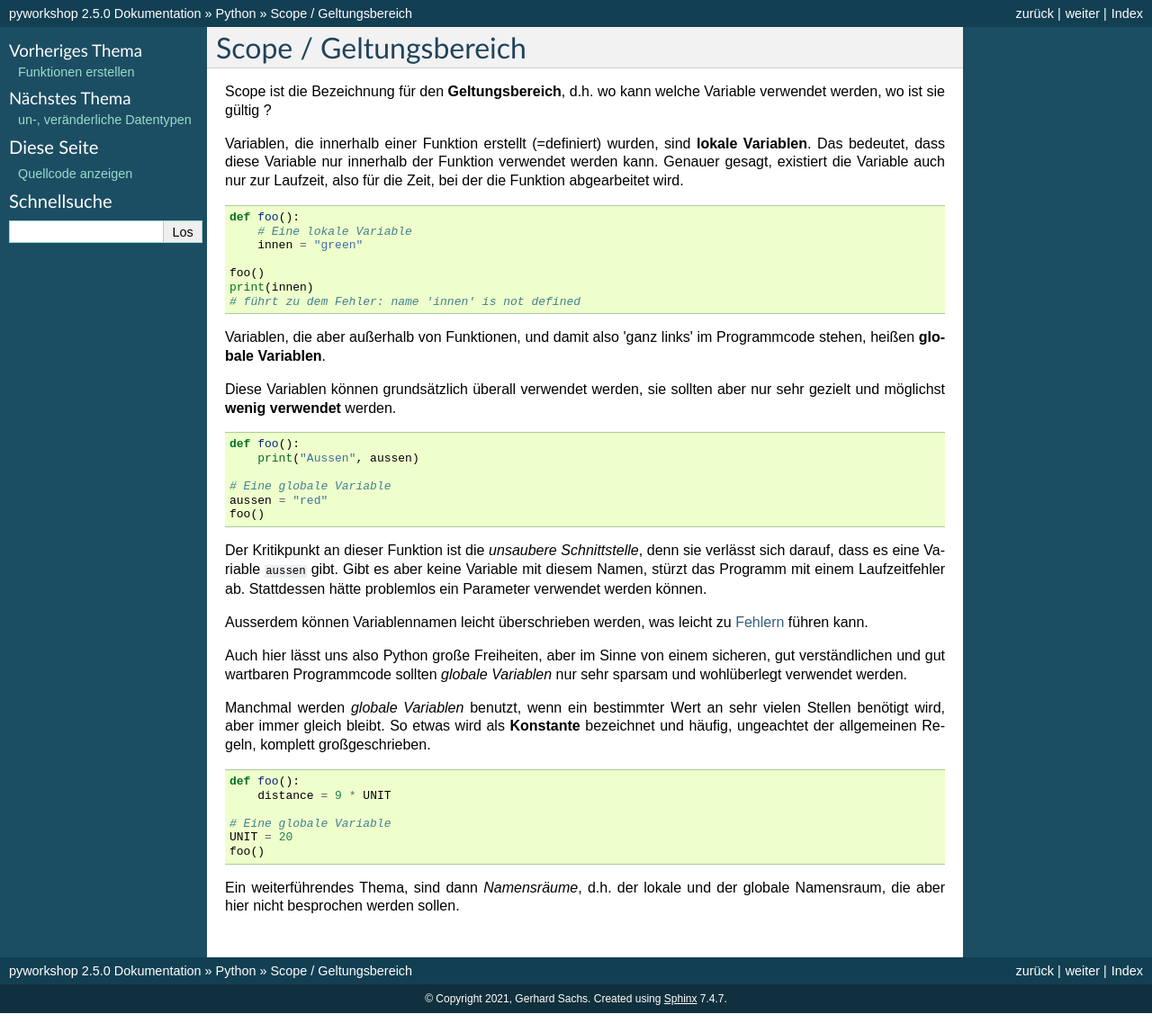
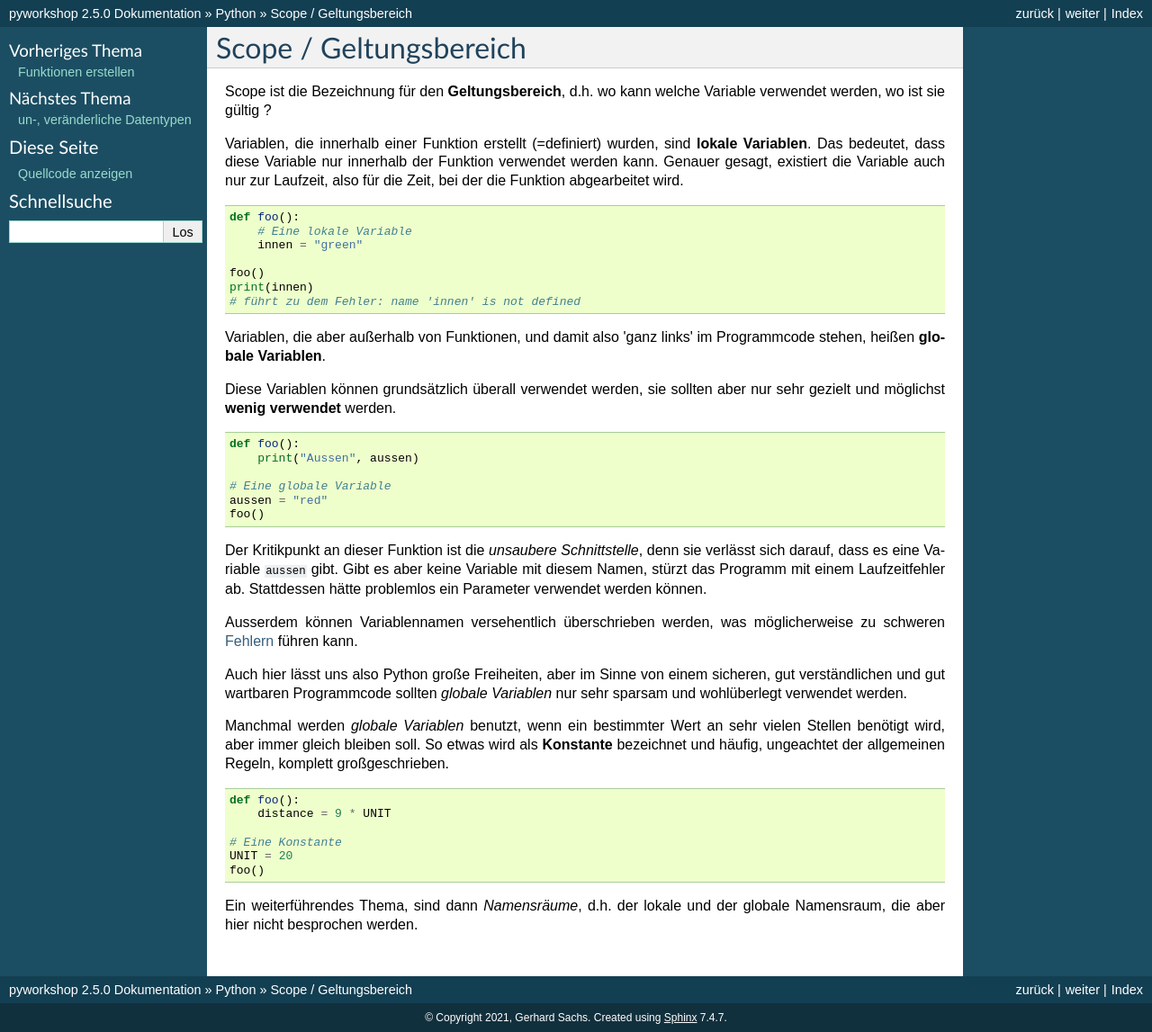
Before and after one commit to gerpark/pyworkshop, a Sphinx documentation site: the page built from docs/source/python/scope.rst, in a window 1280 px wide. Shown: the whole page at 90% size. Built offline with Sphinx 7.4.7, drawn with Linux system fonts in a browser that asks for light colours; before the commit the page ends 1126 px from its top, so only the background shows below that.

Commit message:
2.58 Nov25

```diff
--- a/docs/source/python/scope.rst
+++ b/docs/source/python/scope.rst
@@ -54,14 +54,14 @@ sich darauf, dass es eine Variable ``aussen`` gibt. Gibt es aber keine Variable
 stürzt das Programm mit einem Laufzeitfehler ab. Stattdessen hätte problemlos
 ein Parameter verwendet werden können.
 
-Ausserdem können Variablennamen leicht überschrieben werden, was leicht zu :ref:`Fehlern <py-vorsicht>` führen kann.
+Ausserdem können Variablennamen versehentlich überschrieben werden, was möglicherweise zu schweren :ref:`Fehlern <py-vorsicht>` führen kann.
 
 Auch hier lässt uns also Python große Freiheiten, aber im Sinne von einem
 sicheren, gut verständlichen und gut wartbaren Programmcode sollten `globale Variablen`
 nur sehr sparsam und wohlüberlegt verwendet werden.
 
 Manchmal werden `globale Variablen` benutzt, wenn ein bestimmter Wert
-an sehr vielen Stellen benötigt wird, aber immer gleich bleibt.
+an sehr vielen Stellen benötigt wird, aber immer gleich bleiben soll.
 So etwas wird als **Konstante** bezeichnet und häufig, ungeachtet der allgemeinen
 Regeln, komplett großgeschrieben.
 
@@ -70,10 +70,10 @@ Regeln, komplett großgeschrieben.
     def foo():
         distance = 9 * UNIT
 
-    # Eine globale Variable
+    # Eine Konstante
     UNIT = 20
     foo()
 
 
 Ein weiterführendes Thema, sind dann `Namensräume`, d.h. der lokale
-und der globale Namensraum, die aber hier nicht besprochen werden sollen.
+und der globale Namensraum, die aber hier nicht besprochen werden.
```
